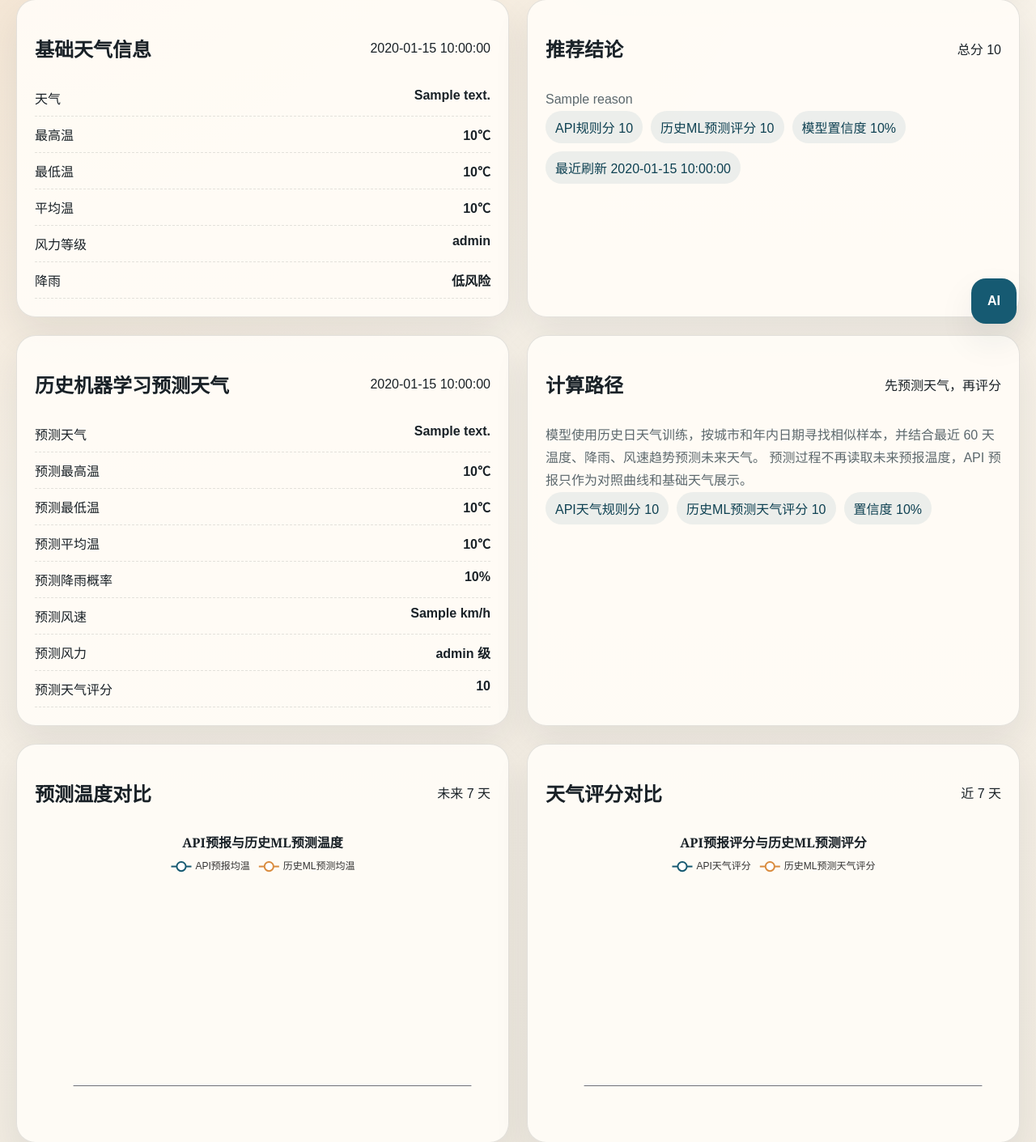
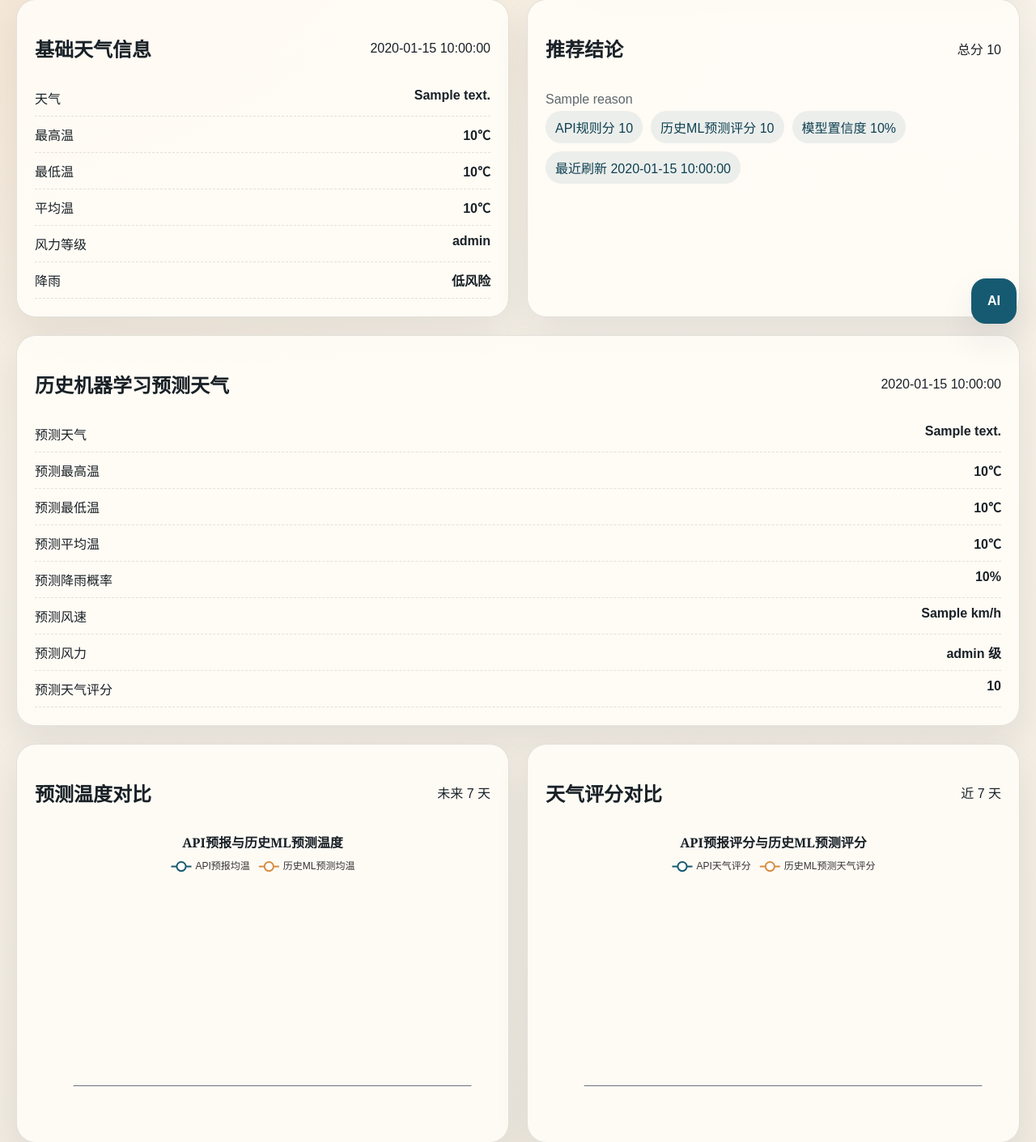
Before and after one commit to Woterous/travel-weather-recommender, a Flask app: template web/templates/city_detail.html in a window 1280 px wide. Shown: the part 376-1787 px from the top of the page at 81% size. Run offline with Flask 3, Linux system fonts and the light colour scheme; the template is opened without the code that fills it: most values are stand-ins (such as "Sample title", 1, 10 or a date in 2020).

Commit message:
Remove city detail calculation path card

```diff
--- a/web/templates/city_detail.html
+++ b/web/templates/city_detail.html
@@ -52,7 +52,7 @@
 </section>
 
 {% if selected.ml_weather %}
-<section class="content-grid">
+<section>
     <div class="card">
         <div class="section-head"><h2>历史机器学习预测天气</h2><span>{{ selected.date }}</span></div>
         <ul class="meta-list">
@@ -64,18 +64,6 @@
             <li><span>预测风速</span><strong>{{ selected.ml_weather.wind_speed_kmh }} km/h</strong></li>
             <li><span>预测风力</span><strong>{{ selected.ml_weather.wind_level }} 级</strong></li>
             <li><span>预测天气评分</span><strong>{{ selected.ml_score }}</strong></li>
-        </ul>
-    </div>
-    <div class="card">
-        <div class="section-head"><h2>计算路径</h2><span>先预测天气，再评分</span></div>
-        <p>
-            模型使用历史日天气训练，按城市和年内日期寻找相似样本，并结合最近 60 天温度、降雨、风速趋势预测未来天气。
-            预测过程不再读取未来预报温度，API 预报只作为对照曲线和基础天气展示。
-        </p>
-        <ul class="tag-list">
-            <li>API天气规则分 {{ selected.rule_score }}</li>
-            <li>历史ML预测天气评分 {{ selected.ml_score }}</li>
-            <li>置信度 {{ "%.0f%%"|format(selected.ml_confidence * 100) }}</li>
         </ul>
     </div>
 </section>
```
